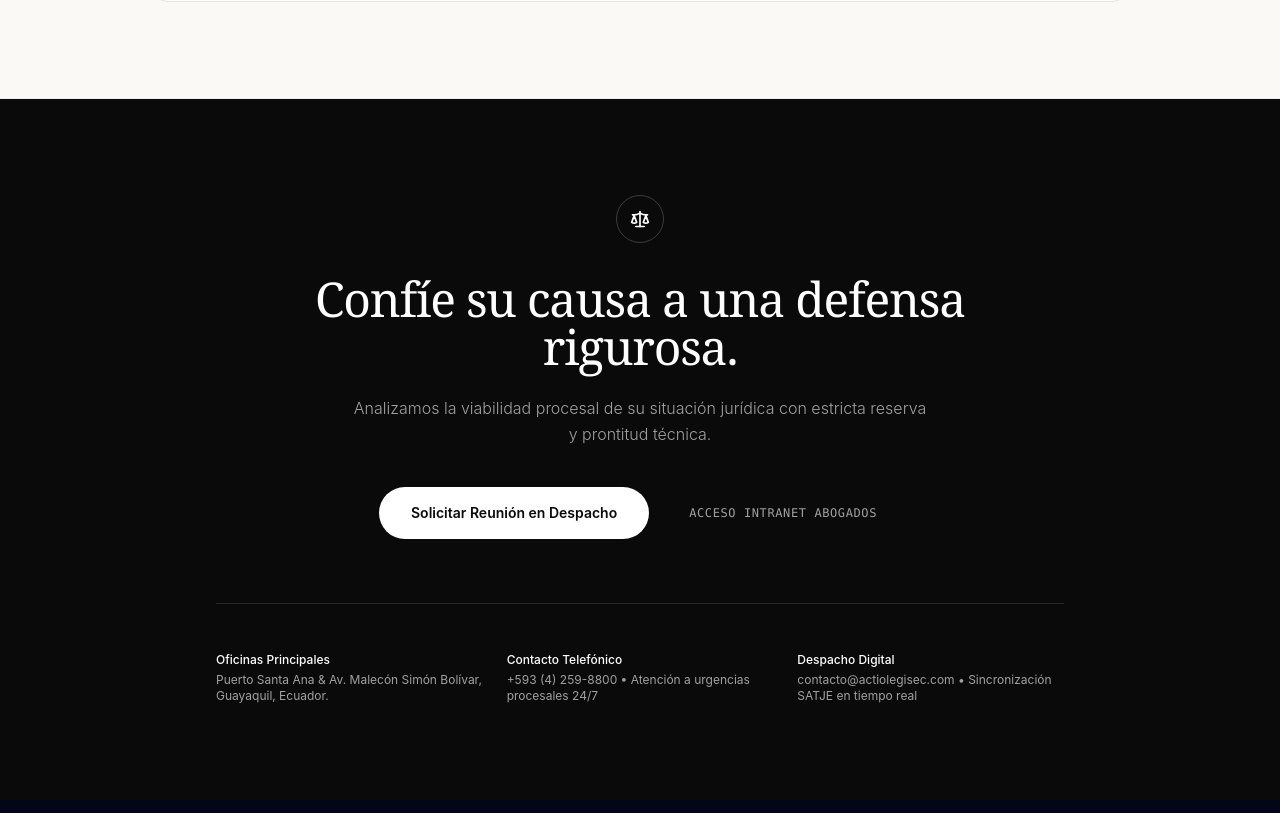
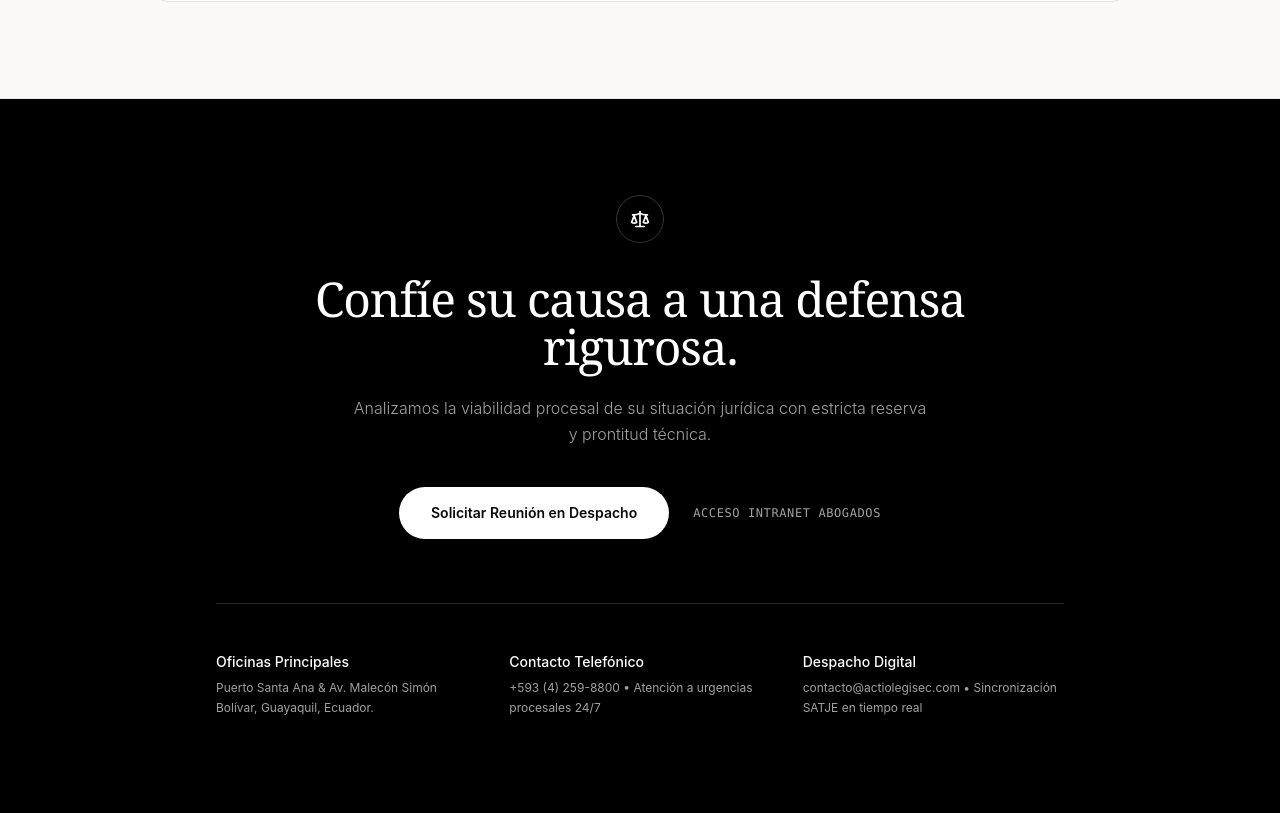
Before and after one commit to diegoetapiav/actiolegis-web, a React (Vite) app: page / in a window 1280 px wide. Shown: the part 3874-4687 px from the top of the page. Built offline with nearby package versions, Linux system fonts and the light colour scheme.

Commit message:
Update App.tsx

```diff
--- a/src/App.tsx
+++ b/src/App.tsx
@@ -80,7 +80,7 @@ const PaginaPrincipal: React.FC<PaginaPrincipalProps> = ({
       <header className="sticky top-0 z-50 bg-[#FAF9F6]/95 backdrop-blur-md border-b border-neutral-200/80">
         <div className="max-w-6xl mx-auto px-6 h-20 flex items-center justify-between">
 
-          {/* Logo Oficial con relieve y Slogan bajado */}
+          {/* Logo Oficial con relieve y Slogan */}
           <div
             onClick={() => window.scrollTo({ top: 0, behavior: 'smooth' })}
             className="cursor-pointer select-none flex flex-col"
@@ -404,51 +404,58 @@ const PaginaPrincipal: React.FC<PaginaPrincipalProps> = ({
       </section>
 
       {/* =========================================================
-          CIERRE & CONTACTO
+          BANNER INFERIOR EXACTO (CAPTURA SOLICITADA)
          ========================================================= */}
-      <section id="contacto" className="py-24 bg-neutral-950 text-white">
+      <section id="contacto" className="py-24 bg-black text-white">
         <div className="max-w-4xl mx-auto px-6 text-center">
+
+          {/* Círculo con la balanza */}
           <div className="w-12 h-12 border border-white/20 rounded-full flex items-center justify-center mx-auto mb-8">
             <Scale className="w-5 h-5 text-white" />
           </div>
 
+          {/* Título principal */}
           <h2 className="text-3xl sm:text-5xl font-serif tracking-tight mb-6">
             Confíe su causa a una defensa rigurosa.
           </h2>
 
+          {/* Subtítulo */}
           <p className="text-neutral-400 text-base max-w-xl mx-auto mb-10 leading-relaxed font-light">
             Analizamos la viabilidad procesal de su situación jurídica con estricta reserva y prontitud técnica.
           </p>
 
-          <div className="flex flex-col sm:flex-row items-center justify-center gap-4 mb-16">
+          {/* Botones de acción centrados */}
+          <div className="flex flex-col sm:flex-row items-center justify-center gap-6 mb-16">
             <button
               onClick={onAbrirReservarCita}
-              className="w-full sm:w-auto px-8 py-4 bg-white text-neutral-950 font-semibold text-sm rounded-full hover:bg-neutral-100 transition-all cursor-pointer"
+              className="w-full sm:w-auto px-8 py-4 bg-white text-neutral-950 font-semibold text-sm rounded-full hover:bg-neutral-100 transition-all cursor-pointer shadow-sm"
             >
               Solicitar Reunión en Despacho
             </button>
             <button
               onClick={onAbrirLoginIntranet}
-              className="w-full sm:w-auto px-6 py-4 bg-transparent text-neutral-400 hover:text-white text-xs font-mono tracking-wider uppercase transition-colors cursor-pointer"
+              className="text-xs font-mono tracking-wider uppercase text-neutral-400 hover:text-white transition-colors cursor-pointer"
             >
-              Acceso Intranet Abogados
+              ACCESO INTRANET ABOGADOS
             </button>
           </div>
 
-          <div className="pt-12 border-t border-neutral-800 grid sm:grid-cols-3 gap-6 text-left text-xs text-neutral-400">
+          {/* Pie de 3 columnas con división superior */}
+          <div className="pt-12 border-t border-neutral-800 grid sm:grid-cols-3 gap-8 text-left text-xs text-neutral-400">
             <div>
-              <div className="text-white font-medium mb-1">Oficinas Principales</div>
-              <p>Puerto Santa Ana & Av. Malecón Simón Bolívar, Guayaquil, Ecuador.</p>
+              <div className="text-white font-medium mb-1.5 text-sm">Oficinas Principales</div>
+              <p className="leading-relaxed">Puerto Santa Ana & Av. Malecón Simón Bolívar, Guayaquil, Ecuador.</p>
             </div>
             <div>
-              <div className="text-white font-medium mb-1">Contacto Telefónico</div>
-              <p>+593 (4) 259-8800 • Atención a urgencias procesales 24/7</p>
+              <div className="text-white font-medium mb-1.5 text-sm">Contacto Telefónico</div>
+              <p className="leading-relaxed">+593 (4) 259-8800 • Atención a urgencias procesales 24/7</p>
             </div>
             <div>
-              <div className="text-white font-medium mb-1">Despacho Digital</div>
-              <p>contacto@actiolegisec.com • Sincronización SATJE en tiempo real</p>
+              <div className="text-white font-medium mb-1.5 text-sm">Despacho Digital</div>
+              <p className="leading-relaxed">contacto@actiolegisec.com • Sincronización SATJE en tiempo real</p>
             </div>
           </div>
+
         </div>
       </section>
 
@@ -727,7 +734,7 @@ export function App() {
           </main>
         </div>
       ) : (
-        /* VISTA PRINCIPAL PÚBLICA EDITORIAL (IDÉNTICA A TU DISEÑO) */
+        /* VISTA PRINCIPAL PÚBLICA EDITORIAL */
         <PaginaPrincipal
           onAbrirReservarCita={() => {
             const seccionContacto = document.getElementById('contacto');
```
